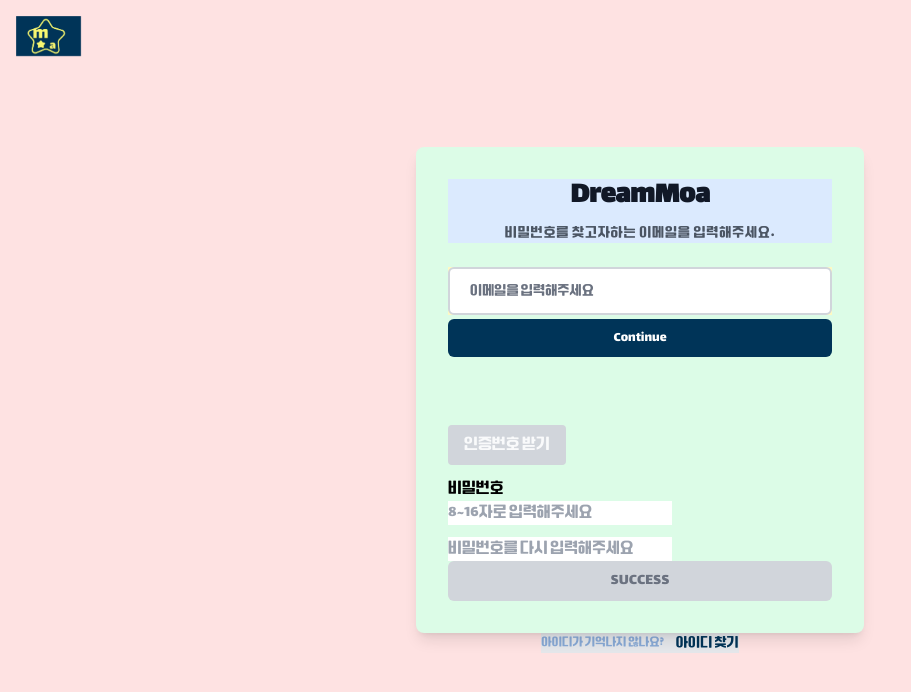
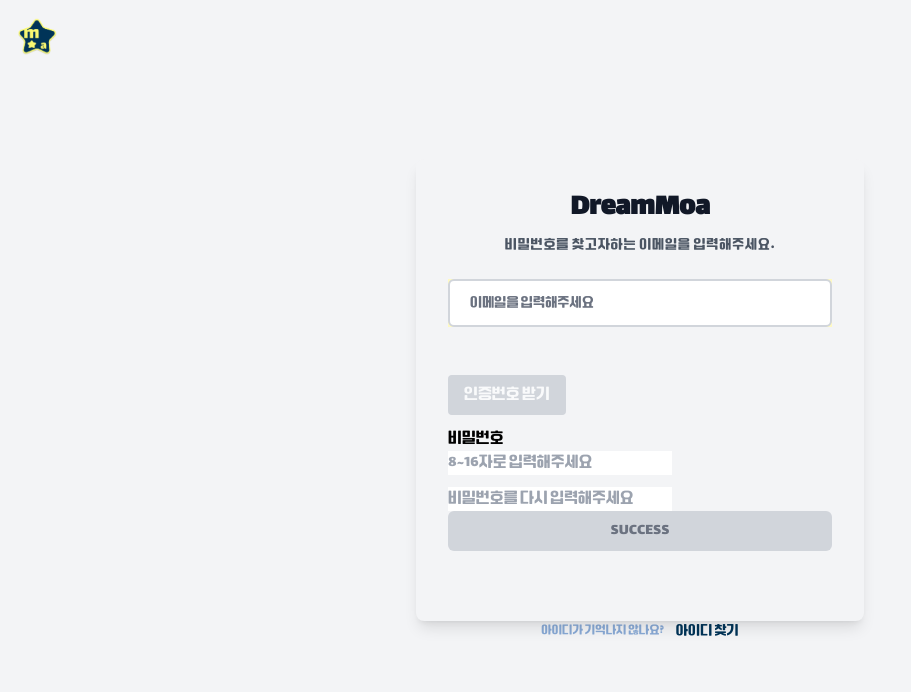
Before and after one commit to namgi2386/DreamMoA, a React (Vite) app in the folder FE/: page /findpw in a window 1280 px wide. Shown: the top 692 px of the page, without its empty margins (0-911 px from the left). Built offline with nearby package versions, Linux system fonts and the light colour scheme; what @xeger/quill-image-actions, @xeger/quill-image-formats would draw is missing.

Commit message:
Fix: 이미지 수정

```diff
--- a/FE/src/pages/User/FindidPage.jsx
+++ b/FE/src/pages/User/FindidPage.jsx
@@ -1,5 +1,5 @@
 import { Link, useNavigate } from "react-router-dom";
-import testlogo from "/logo/dreammoa-bg.png";
+import testlogo from "/logo/dreammoa.png";
 
 import { useEffect, useState } from "react";
 import authChangeApi from "../../services/api/authChangeApi.js";
--- a/FE/src/pages/User/FindpwPage.jsx
+++ b/FE/src/pages/User/FindpwPage.jsx
@@ -1,5 +1,5 @@
 import { Link, useNavigate } from "react-router-dom";
-import testlogo from "/logo/dreammoa-bg.png";
+import testlogo from "/logo/dreammoa.png";
 
 import { useEffect, useState } from "react";
 import authChangeApi from "../../services/api/authChangeApi.js";
@@ -33,7 +33,18 @@
     const validationResult = validatePassword(confirmpassword, email);
     if (validationResult === '') {
       console.log("완료!!");
-
+      setTimeout(() => {
+        navigate('/login')
+        setSuccessModalState({
+          isOpen: true,
+          message: "변경 완료!",
+          onCancel: () => {
+            // 실행 취소 시 수행할 작업
+            console.log('작업 취소됨');
+          },
+          isCancellable: false, // 실행 취소 버튼 표시 여부
+        });
+      }, 2000);
     } else {
       setFinErrorMessage(validationResult);
     }
@@ -187,12 +198,12 @@
         </Link>
       </div>
       {/* 화면 전체 */}
-      <div className="min-h-screen flex bg-red-100 flex-col
+      <div className="min-h-screen flex bg-gray-100 flex-col
                         items-center justify-center py-12 px-4 sm:px-6 lg:px-8">
         {/* 가운데 상자 */}
-        <div className="max-w-md w-full relative p-8 rounded-lg shadow-lg bg-green-100">
+        <div className="max-w-md w-full relative p-8 rounded-lg shadow-lg bg-gray-100">
           {/* 제목 */}
-          <div className="mb-6 bg-blue-100">
+          <div className="mb-6 ">
             <h2 className="text-center text-3xl font-extrabold text-gray-900">
               DreamMoa
             </h2>
@@ -229,17 +240,7 @@
               </div>
             )}
             {/* 버튼 */}
-            <button
-              type="submit"
 
-              className="w-full flex justify-center py-2 px-4 border border-transparent
-                text-sm font-medium rounded-md text-white bg-my-blue-1 mb-6
-                hover:bg-hmy-blue-1 focus:outline-none focus:ring-2
-                focus:ring-offset-2 focus:ring-indigo-500"
-              disabled={true}
-            >
-              {isLoading ? '확인중...' : 'Continue'}
-            </button>
             {/* 남희 인증버튼 배껴오기 */}
             <button
               type="button"
@@ -363,6 +364,17 @@
             >
               SUCCESS
             </button>
+            <button
+              type="submit"
+
+              className="w-full mt-1 flex justify-center py-1 px-4 border border-transparent
+                text-sm font-medium rounded-md text-my-blue-1 1 mb-6
+                  focus:outline-none focus:ring-2
+                focus:ring-offset-2 focus:ring-indigo-500"
+              disabled={true}
+            >
+              {isLoading ? '확인중...' : ''}
+            </button>
 
 
 
@@ -371,7 +383,7 @@
           </form>
         </div>
         {/* 최하단 아이디 찾기 */}
-        <div className="flex justify-center space-x-3 items-center bg-gray-200">
+        <div className="flex justify-center space-x-3 items-center ">
           <Link to="/findid" className="text-xs text-my-blue-4 hover:text-hmy-blue-4">
             아이디가 기억나지 않나요?
           </Link>
--- a/FE/src/pages/User/LoginPage.jsx
+++ b/FE/src/pages/User/LoginPage.jsx
@@ -2,7 +2,7 @@
 import LoginForm from "../../components/auth/LoginForm.jsx";
 import SocialLoginButton from "../../components/common/SocialLoginButton.jsx";
 import { socialLogin } from "../../services/api/authApi.js";
-import testlogo from "/logo/dreammoa-bg.png";
+import testlogo from "/logo/dreammoa.png";
 
 
 const LoginPage = () => {
--- a/FE/src/services/api/axios.js
+++ b/FE/src/services/api/axios.js
@@ -76,7 +76,7 @@
         // refresh 토큰도 만료되었거나 유효하지 않은 경우
         localStorage.removeItem("accessToken");
         // 사용자에게 알림
-        alert("로그인이 만료되었습니다. 다시 로그인해 주세요.");
+        // alert("로그인이 만료되었습니다. 다시 로그인해 주세요.");
         // 현재 URL을 state로 전달하여 로그인 후 원래 페이지로 돌아올 수 있게 함
         window.location.href = `/login?redirect=${window.location.pathname}`;
         // 로그인 페이지로 리다이렉트 등 추가 처리
```
